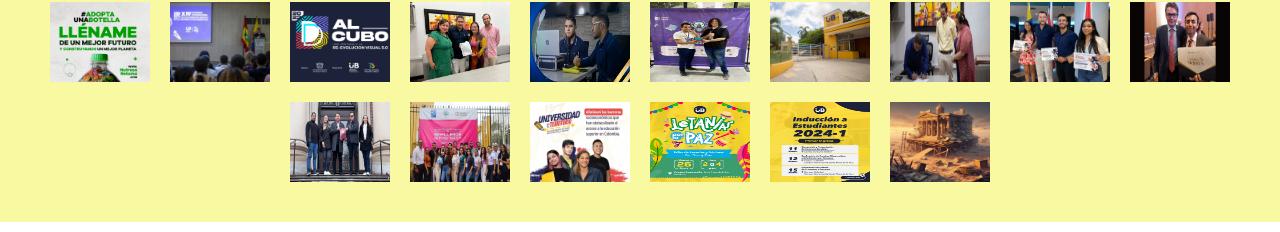
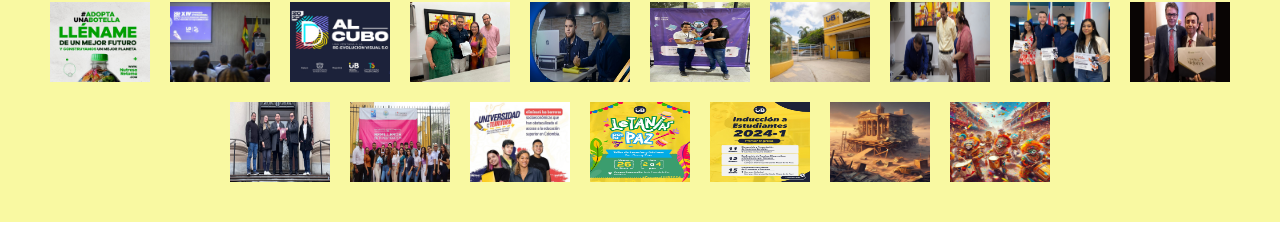
Before and after one commit to JesusVergara89/Photodatabase, a React (Vite) app: page / in a window 1280 px wide. Shown: the part 186-418 px from the top of the page. Built offline with nearby package versions, Linux system fonts and the light colour scheme.

Commit message:
new photo

```diff
--- a/src/components/PhotosAppScriptClass1.jsx
+++ b/src/components/PhotosAppScriptClass1.jsx
@@ -26,6 +26,7 @@ import territorio from './cardsPhotos/territorio.jpg'
 import letanias from './cardsPhotos/letanias.jpg'
 import induc from './cardsPhotos/induc2024.jpg'
 import sedeFan from './cardsPhotos/sedefantasma.jpg'
+import carnaval from './cardsPhotos/carnaval.jpg'
 
 
 
@@ -64,6 +65,8 @@ const PhotosAppScriptClass1 = () => {
         <img src={letanias} alt="" />
         <img src={induc} alt="" />
         <img src={sedeFan} alt="" />
+
+        <img src={carnaval} alt="" />
       </div>
     </article>
   )
```
Also changed, not shown: src/components/cardsPhotos/carnaval.jpg (added).
